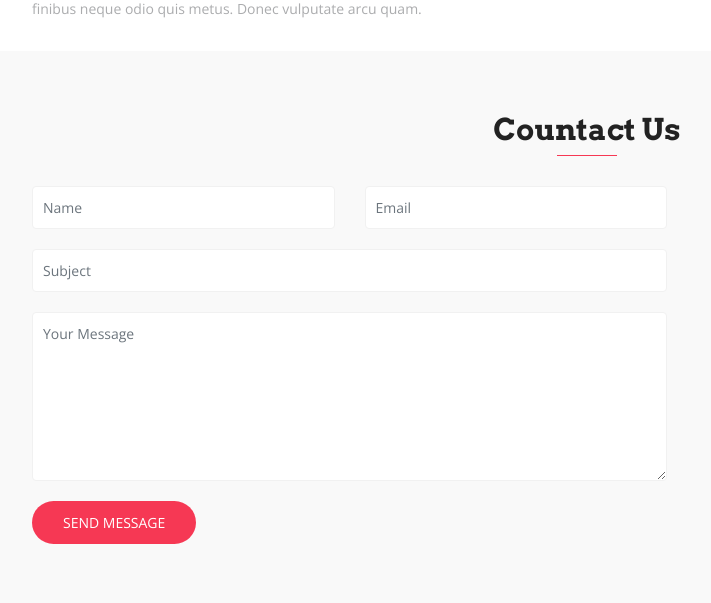
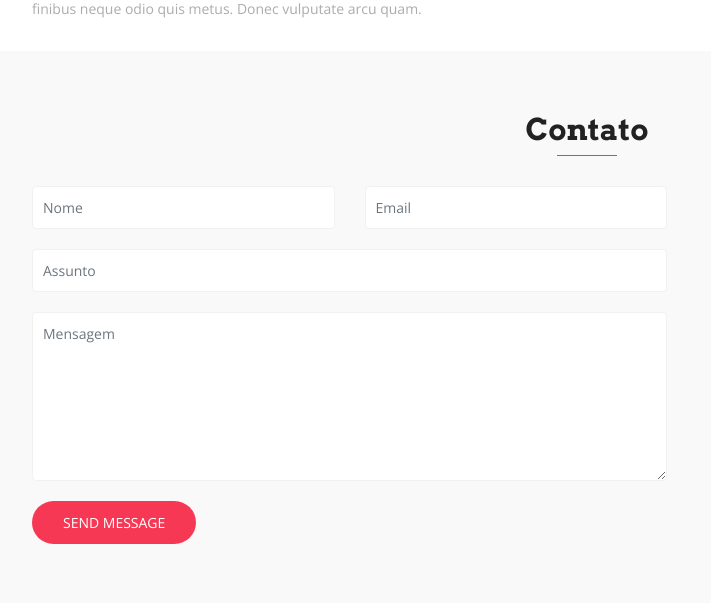
Before and after one commit to angelomrojas/django3, a Django app: page / in a window 1280 px wide. Shown: the part 3572-4175 px from the top of the page, without its empty margins (53-764 px from the left). Run offline with Django 5.2, Linux system fonts and the light colour scheme; data that the repository does not hold is empty; some libraries are stand-ins or nearby versions; some web fonts are replaced; grey boxes are pictures that could not be loaded.

Commit message:
Ajustando contato (formulario)

```diff
--- /dev/null
+++ b/core/forms.py
@@ -0,0 +1,25 @@
+from django import forms
+from django.core.mail.message import EmailMessage
+
+class ContatoForm(forms.Form):
+    nome = forms.CharField(label='Nome', max_length=100)
+    email = forms.EmailField(label='Email', max_length=100)
+    assunto = forms.CharField(label='Assunto', max_length=100)
+    mensagem = forms.CharField(label='Mensagem', widget=forms.Textarea())
+
+    def send_email(self):
+        nome = self.cleaned_data['nome']
+        email = self.cleaned_data['email']
+        assunto = self.cleaned_data['assunto']
+        mensagem = self.cleaned_data['mensagem']
+
+        conteudo = f'Nome: {nome}\nE-mail: {email}\nAssunto: {assunto}\nMensagem: {mensagem}'
+        mail = EmailMessage(
+            subject = assunto,
+            body = conteudo,
+            from_email = 'contato@seudominio.com',
+            to=['contato@seudominio.com'],
+            headers = {'Reply-to': email},
+        )
+
+        mail.send()
--- a/core/templates/contact.html
+++ b/core/templates/contact.html
@@ -3,17 +3,18 @@
 <section id="contact" class="section-padding bg-gray">
     <div class="container">
         <div class="section-header text-center">
-            <h2 class="section-title wow fadeInDown" data-wow-delay="0.3s">Countact Us</h2>
+            <h2 class="section-title wow fadeInDown" data-wow-delay="0.3s">Contato</h2>
             <div class="shape wow fadeInDown" data-wow-delay="0.3s"></div>
         </div>
         <div class="row contact-form-area wow fadeInUp" data-wow-delay="0.3s">
             <div class="col-lg-7 col-md-12 col-sm-12">
                 <div class="contact-block">
-                    <form id="contactForm">
+                    <form id="contato" method="post" action="{% url 'index' %}">
+                        {% csrf_token %}
                         <div class="row">
                             <div class="col-md-6">
                                 <div class="form-group">
-                                    <input type="text" class="form-control" id="name" name="name" placeholder="Name"
+                                    <input type="text" class="form-control" id="nome" name="nome" placeholder="Nome"
                                         required data-error="Please enter your name">
                                     <div class="help-block with-errors"></div>
                                 </div>
@@ -27,14 +28,14 @@
                             </div>
                             <div class="col-md-12">
                                 <div class="form-group">
-                                    <input type="text" placeholder="Subject" id="msg_subject" class="form-control"
+                                    <input type="text" placeholder="Assunto" id="assunto" class="form-control" name="assunto"
                                         required data-error="Please enter your subject">
                                     <div class="help-block with-errors"></div>
                                 </div>
                             </div>
                             <div class="col-md-12">
                                 <div class="form-group">
-                                    <textarea class="form-control" id="message" placeholder="Your Message" rows="7"
+                                    <textarea class="form-control" id="mensagem" placeholder="Mensagem" rows="7" name="mensagem"
                                         data-error="Write your message" required></textarea>
                                     <div class="help-block with-errors"></div>
                                 </div>
--- a/core/templates/footer.html
+++ b/core/templates/footer.html
@@ -6,7 +6,7 @@
             <div class="row">
                 <div class="col-lg-3 col-md-6 col-sm-6 col-xs-6 col-mb-12">
                     <div class="widget">
-                        <h3 class="footer-logo"><img src="assets/img/logo.png" alt=""></h3>
+                        <h3 class="footer-logo"><img src="{% static 'img/logo.png' %}" alt=""></h3>
                         <div class="textwidget">
                             <p>Lorem ipsum dolor sit amet, consectetur adipiscing elit. Quisque lobortis tincidunt est,
                                 et euismod
--- a/core/templates/hero.html
+++ b/core/templates/hero.html
@@ -24,5 +24,17 @@
         </div>
     </div>
 </div>
+
+<div class="container">
+    {% if messages %}
+        {% for m in messages %}
+            <div class="alert alert-{{m.tags}}">
+                <button type="button" class="close" data-dismiss="alert"></button>
+                <strong>{{m}}</strong>
+            </div>
+        {% endfor %}
+    {% endif %}
+</div>
+
 </header>
 <!-- Header Area wrapper End -->
--- a/core/views.py
+++ b/core/views.py
@@ -1,9 +1,14 @@
 from django.shortcuts import render
-from django.views.generic import TemplateView
+from django.views.generic import FormView
+from django.urls import reverse_lazy
+from django.contrib import messages
 from .models import Servico, Funcionario, Features
+from .forms import ContatoForm
 
-class IndexView(TemplateView):
+class IndexView(FormView):
     template_name = 'index.html'
+    form_class = ContatoForm
+    success_url = reverse_lazy('index')
 
     def get_context_data(self, **kwargs):
         context = super(IndexView, self).get_context_data(**kwargs)
@@ -13,3 +18,12 @@ class IndexView(TemplateView):
         context['featuresLeft'] = features_total[:3]
         context['featuresRight'] = features_total[3:]
         return context
+
+    def form_valid(self, form, *args, **kwargs):
+        form.send_email()
+        messages.success(self.request, 'Enviado com sucesso')
+        return super(IndexView, self).form_valid(form, *args, **kwargs)
+
+    def form_invalid(self, form, *args, **kwargs):
+        messages.error(self.request, 'Erro ao enviar o e-mail')
+        return super().form_invalid(form, *args, **kwargs)
```
Also changed, not shown: django3/settings.py (+13 -0 lines).
